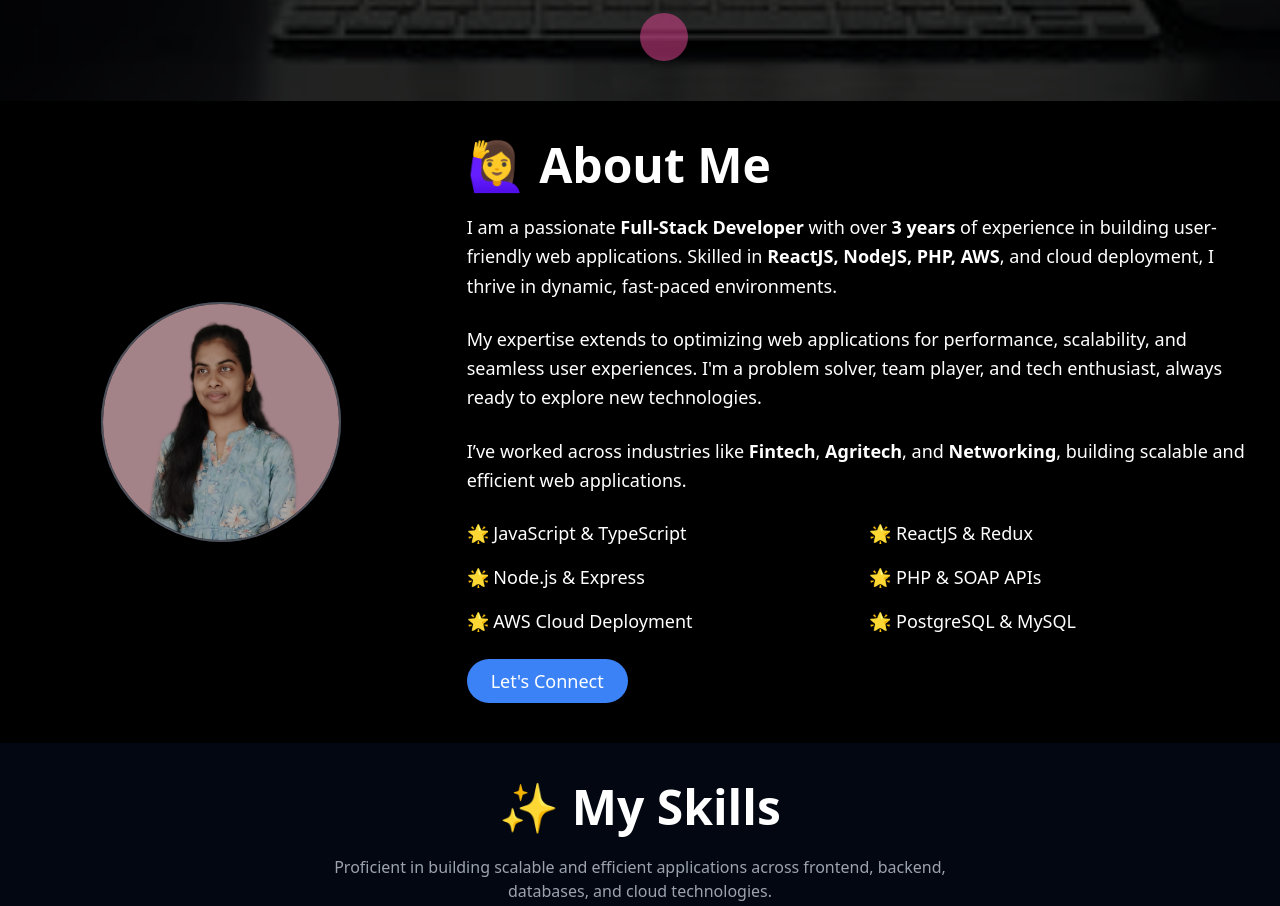
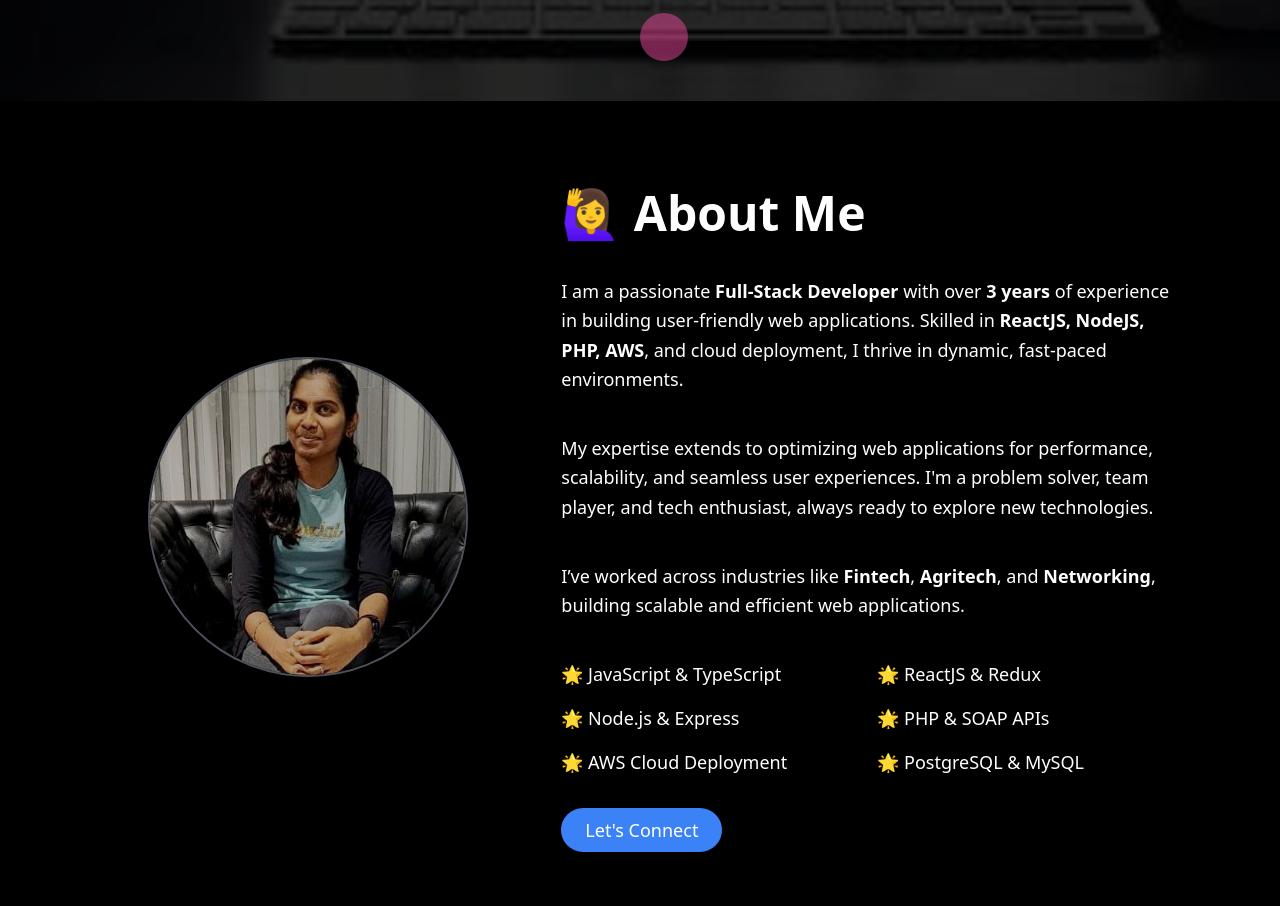
Before and after one commit to kavyadharsini/Portfolio, a website: page index.html in a window 1280 px wide. Shown: the part 699-1605 px from the top of the page. Drawn offline with nearby package versions, Linux system fonts and the light colour scheme.

Commit message:
design_changes

```diff
--- a/index.html
+++ b/index.html
@@ -69,7 +69,7 @@
 
             <!-- Download Resume Button -->
             <div class="flex justify-center gap-4 mt-8">
-                <a href="images/RESUME-KAVYADHARSINI.pdf" target="_blank" download="Kavyadharshini_Resume.pdf"
+                <a href="images/SD_KAVYADHARSINI_RESUME.pdf" target="_blank" download="Kavyadharshini_Resume.pdf"
                     class="bg-transparent border border-green-600 text-green-600 px-6 py-3 rounded-full text-lg font-medium hover:bg-green-600 hover:text-white transition-transform transform hover:scale-105">
                     <i class="fas fa-file-download"></i>
                     <span>Resume</span>
@@ -86,41 +86,37 @@
     </section>
 
 <!-- About Section -->
-    <section id="about" class="py-40 sm:py-10 bg-black text-white">
-        <div class="container mx-auto flex flex-col md:flex-row items-center justify-center gap-12 px-6">
+<section id="about" class="py-20 sm:py-10 bg-black text-white">
+    <div class="container py-10 mx-auto flex flex-col md:flex-row items-center justify-center gap-12 px-6">
         <!-- Profile Photo -->
         <div class="w-full md:w-1/3 flex justify-center relative">
             <div class="relative">
-                    <img src="images/pic.jpeg" alt="Profile Photo"
-                        class="rounded-full border-2 border-gray-500 shadow-lg w-60 h-60 object-cover">
-                    <div
-                        class="absolute inset-0 bg-black opacity-30 rounded-full transition-opacity duration-300 hover:opacity-10">
-                    </div>
+                <img src="images/kavya.jpeg" alt="Profile Photo"
+                    class="rounded-full border-2 border-gray-500 shadow-lg w-80 h-80 object-cover"> <!-- Increased size -->
+                <div class="absolute inset-0 bg-black opacity-30 rounded-full transition-opacity duration-300 hover:opacity-10"></div>
             </div>
         </div>
 
         <!-- About Me Content -->
-            <div class="w-full md:w-2/3 text-center md:text-left">
+        <div class="w-full md:w-1/2 text-center md:text-left"> <!-- Reduced width -->
             <div>
-                    <h2 class="text-4xl md:text-5xl font-bold mb-6 animate-fade-in">🙋‍♀️ About Me</h2>
-                    <p class="text-lg leading-relaxed mb-6 animate-fade-in-delayed">
-
+                <h2 class="py-2 text-4xl md:text-5xl font-bold mb-6 animate-fade-in">🙋‍♀️ About Me</h2>
+                <p class="py-2 text-lg leading-relaxed mb-6 animate-fade-in-delayed">
                     I am a passionate <strong>Full-Stack Developer</strong> with over <strong>3 years</strong> of
                     experience in building user-friendly web applications. Skilled in <strong>ReactJS, NodeJS, PHP,
                         AWS</strong>, and cloud deployment, I thrive in dynamic, fast-paced environments.
                 </p>
-                    <p class="text-lg leading-relaxed mb-6 animate-fade-in-delayed">
+                <p class="py-2 text-lg leading-relaxed mb-6 animate-fade-in-delayed">
                     My expertise extends to optimizing web applications for performance, scalability, and seamless
                     user experiences. I'm a problem solver, team player, and tech enthusiast, always ready to
                     explore new technologies.
                 </p>
-                    <p class="text-lg leading-relaxed mb-6 animate-fade-in-delayed">
+                <p class="py-2 text-lg leading-relaxed mb-6 animate-fade-in-delayed">
                     I’ve worked across industries like <span class="font-semibold">Fintech</span>, <span
                         class="font-semibold">Agritech</span>, and <span class="font-semibold">Networking</span>,
-                        building
-                        scalable and efficient web applications.
+                    building scalable and efficient web applications.
                 </p>
-                    <ul class="grid grid-cols-2 gap-4 text-lg animate-fade-in-delayed">
+                <ul class="py-2 grid grid-cols-2 gap-4 text-lg animate-fade-in-delayed">
                     <li>🌟 JavaScript & TypeScript</li>
                     <li>🌟 ReactJS & Redux</li>
                     <li>🌟 Node.js & Express</li>
@@ -135,6 +131,7 @@
         </div>
     </div>
 </section>
+
 
     <!-- Skills Section -->
     <section id="skills" class="py-20 sm:py-10 bg-gray-950 text-white">
@@ -254,7 +251,7 @@
 
     <!-- Qualification Section (Card-Based Design) -->
     <section id="qualification" class="py-20 sm:py-10 bg-black text-white">
-        <div class="container pb-20 sm:pb:5 mx-auto px-8 md:px-16">
+        <div class="container py-10 sm:pb:5 mx-auto px-8 md:px-16">
             <h2 class="text-4xl md:text-5xl font-bold mb-6 animate-fade-in text-center">💼 My Qualifications</h2>
             <p class="text-lg mb-8 text-gray-300 text-center">
                 Here’s a look at my journey and the positions I’ve held across various projects.
@@ -324,8 +321,8 @@
     </section>
 
     <!-- Projects Section -->
-    <section id="projects" class="py-40 sm:py-10 bg-gray-950 text-white">
-        <div class="container mx-auto text-center">
+    <section id="projects" class="py-20 sm:py-10 bg-gray-950 text-white">
+        <div class="container py-20 mx-auto text-center">
             <h2 class="text-4xl md:text-5xl font-bold mb-6 animate-fade-in">🚀 My Projects
             </h2>
             <p class="text-lg mb-12">Here are some of the projects I’ve worked on, both professionally and personally.
```
Also changed, not shown: images/Kavyadharsini.jpg (deleted), images/Photo.jpg (deleted), images/kavya.jpeg (added), images/pic.jpeg (deleted), images/pic1.jpeg (deleted), images/pic2.jpeg (deleted), images/pics.jpeg (deleted), images/pics1.jpeg (deleted), images/profie.jpg (deleted), images/profilepic.jpeg (deleted), style.css, 4 other files. Lines whose indentation alone changed are shown as unchanged.
